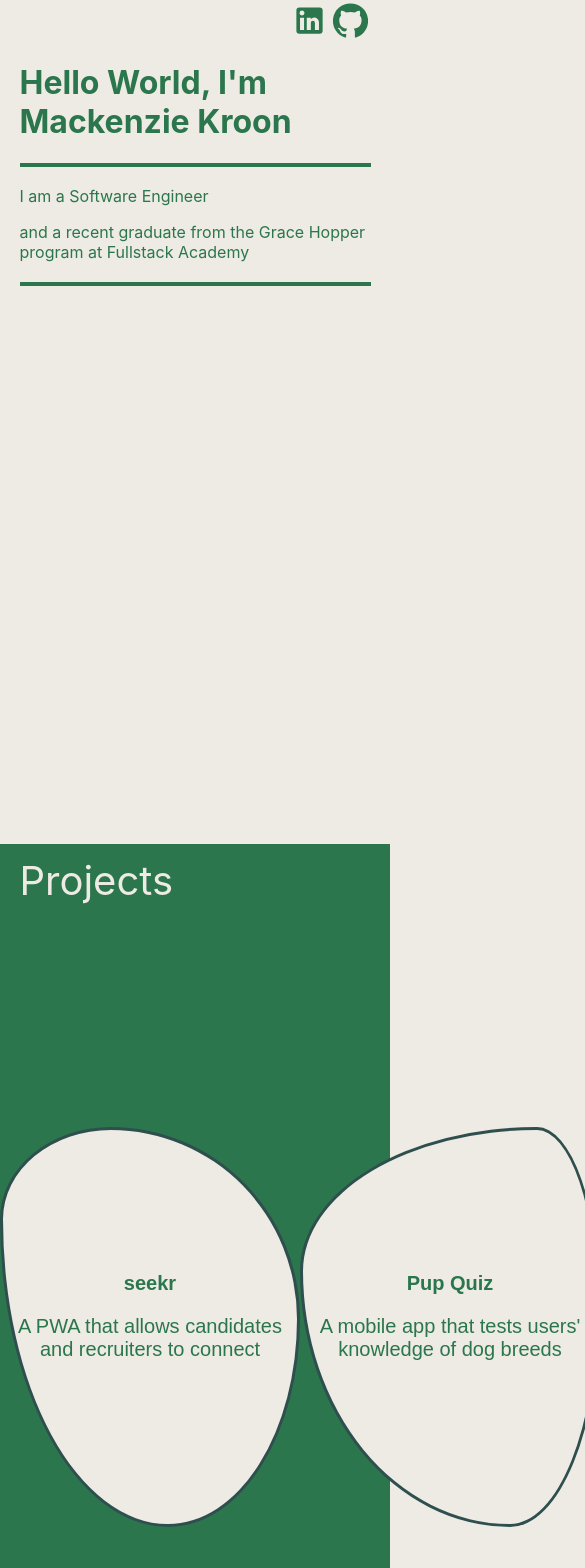
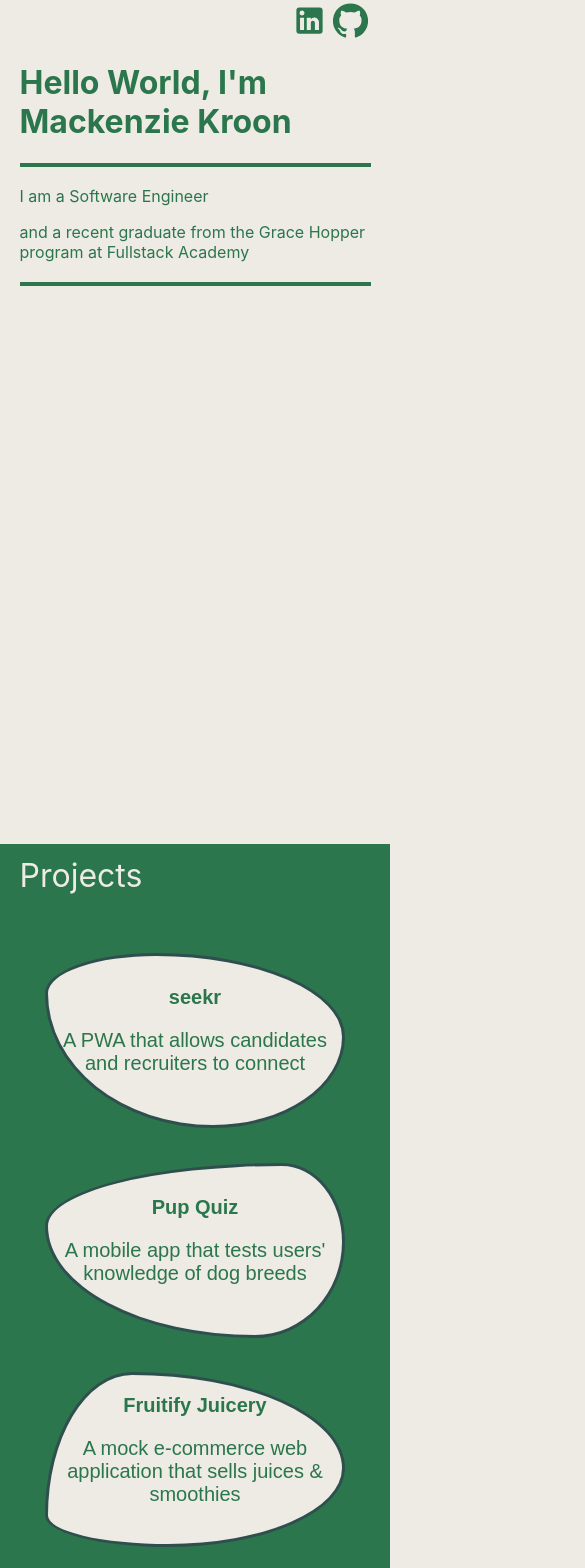
Before and after one commit to mackenziekroon/portfolio-new, a React (Create React App) app: page / in a window 390 px wide. Shown: the top 1568 px of the page, 585 px wide, since content can reach past the window. Built offline with nearby package versions, Linux system fonts and the light colour scheme.

Commit message:
css: fixed mobile project pods

```diff
--- a/src/App.css
+++ b/src/App.css
@@ -30,8 +30,9 @@ body {
 .project-title {
   padding-top: 3%;
   padding-left: 5%;
-  font-size: 40px;
+  font-size: xx-large;
   color: #edebe4;
+  /* font-variant: small-caps; */
 }
 
 .projects {
@@ -40,6 +41,16 @@ body {
   align-items: center;
   width: 100vw;
   height: 100vh;
+  margin-bottom: 5%;
+}
+
+@media only screen and (max-width: 600px) {
+  .projects {
+    flex-direction: column;
+    justify-content: safe;
+    height: 75%;
+    margin-top: 10%;
+  }
 }
 
 .seekr {
@@ -50,6 +61,14 @@ body {
   width: 300px;
   border-radius: 37% 63% 44% 56% / 23% 48% 52% 77%;
   border: solid 3px darkslategray;
+}
+
+@media only screen and (max-width: 600px) {
+  .seekr {
+    height: 175px;
+    width: 300px;
+    margin-bottom: 5%;
+  }
 }
 
 .seekr:hover {
@@ -66,6 +85,14 @@ body {
   border: solid 3px darkslategray;
 }
 
+@media only screen and (max-width: 600px) {
+  .pup-quiz {
+    height: 175px;
+    width: 300px;
+    margin-bottom: 5%;
+  }
+}
+
 .pup-quiz:hover {
   border: solid 7px #1e5234;
 }
@@ -78,6 +105,13 @@ body {
   width: 300px;
   border-radius: 29% 71% 59% 41% / 82% 55% 45% 18%;
   border: solid 3px darkslategray;
+}
+
+@media only screen and (max-width: 600px) {
+  .fruitfy-juicery {
+    height: 175px;
+    width: 300px;
+  }
 }
 
 .fruitfy-juicery:hover {
```
